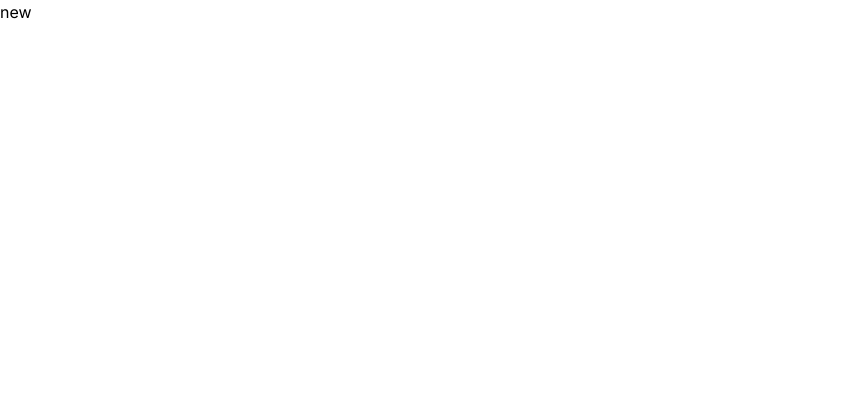
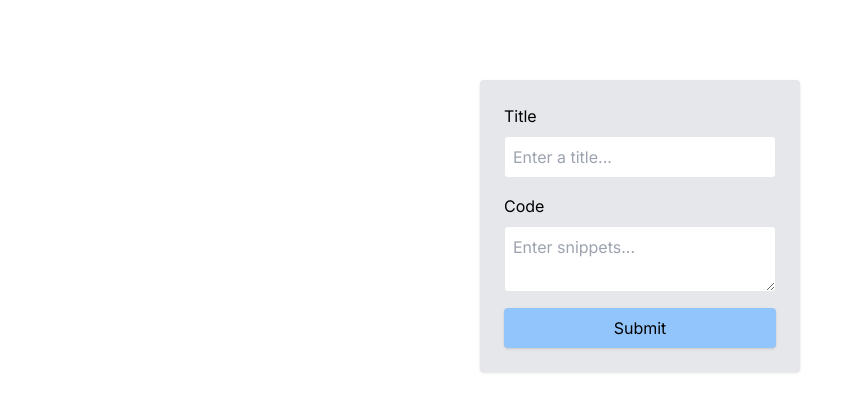
Before and after one commit to AungMyoAye101/snippet-next, a Next.js app: page /new in a window 1280 px wide. Shown: the top 412 px of the page, without its empty margins (0-862 px from the left). Built offline with nearby package versions, Linux system fonts and the light colour scheme.

Commit message:
add new page

```diff
--- a/src/app/new/page.tsx
+++ b/src/app/new/page.tsx
@@ -1,7 +1,33 @@
 import React from "react";
 
 const page = () => {
-  return <div>new</div>;
+  return (
+    <form
+      action="#"
+      className="flex flex-col max-w-80 mx-auto p-6 rounded mt-20 gap-4 shadow bg-gray-200"
+    >
+      <div className="flex flex-col gap-2">
+        <label htmlFor="title">Title</label>
+        <input
+          type="text"
+          name="title"
+          id="title"
+          placeholder="Enter a title..."
+          className="border p-2 rounded focus:outline-green-400"
+        />
+      </div>
+      <div className="flex flex-col gap-2">
+        <label htmlFor="code">Code</label>
+        <textarea
+          name="code"
+          id="code"
+          placeholder="Enter snippets..."
+          className="border p-2 rounded focus:outline-green-400"
+        />
+      </div>
+      <button className="rounded shadow py-2 bg-blue-300">Submit</button>
+    </form>
+  );
 };
 
 export default page;
```
